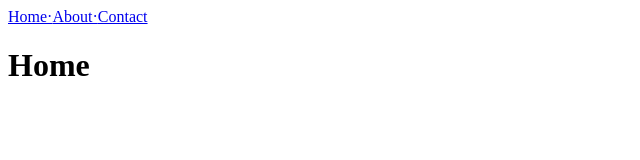
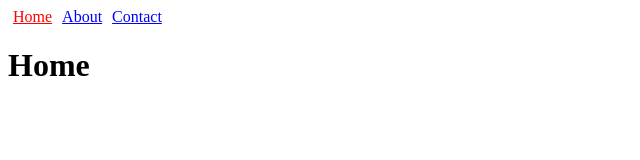
Before and after one commit to PRbsas/react-router-4, a React (Create React App) app: page / in a window 1280 px wide. Shown: the top 160 px of the page, without its empty margins (0-640 px from the left). Built offline with nearby package versions, Linux system fonts and the light colour scheme; the HTML template or start-up script is replaced by a standard one.

Commit message:
Style Active Link with NavLink

```diff
--- a/src/App.css
+++ b/src/App.css
@@ -0,0 +1,19 @@
+a {
+  margin: 5px;
+}
+
+a, a:visited{
+  color: #00f;
+}
+
+a.active {
+  color: #f00;
+}
+
+.content {
+  border:1px solid #f00;
+}
+
+.header {
+  border:1px solid #00f;
+}
--- a/src/App.js
+++ b/src/App.js
@@ -1,12 +1,21 @@
 import React from 'react';
-import { BrowserRouter as Router, Route, Link } from 'react-router-dom';
+import { BrowserRouter as Router, Route, NavLink } from 'react-router-dom';
 import './App.css';
+
+const isActiveFn = (match, location) => {
+	console.log(match, location)
+	return match
+}
+
 
 const Links = () => (
   <nav>
-    <Link to='/'>Home·</Link>
-    <Link to={{pathname: '/about'}}>About·</Link>
-    <Link replace to='/contact'>Contact</Link>
+    <NavLink exact activeClassName='active' to='/'>Home</NavLink>
+    <NavLink activeStyle={{color: '#0f0'}} to={{pathname: '/about'}}>About</NavLink>
+    <NavLink
+			isActive={isActiveFn}
+			activeClassName='active'
+			replace to='/contact'>Contact</NavLink>
   </nav>
 )
 
```
